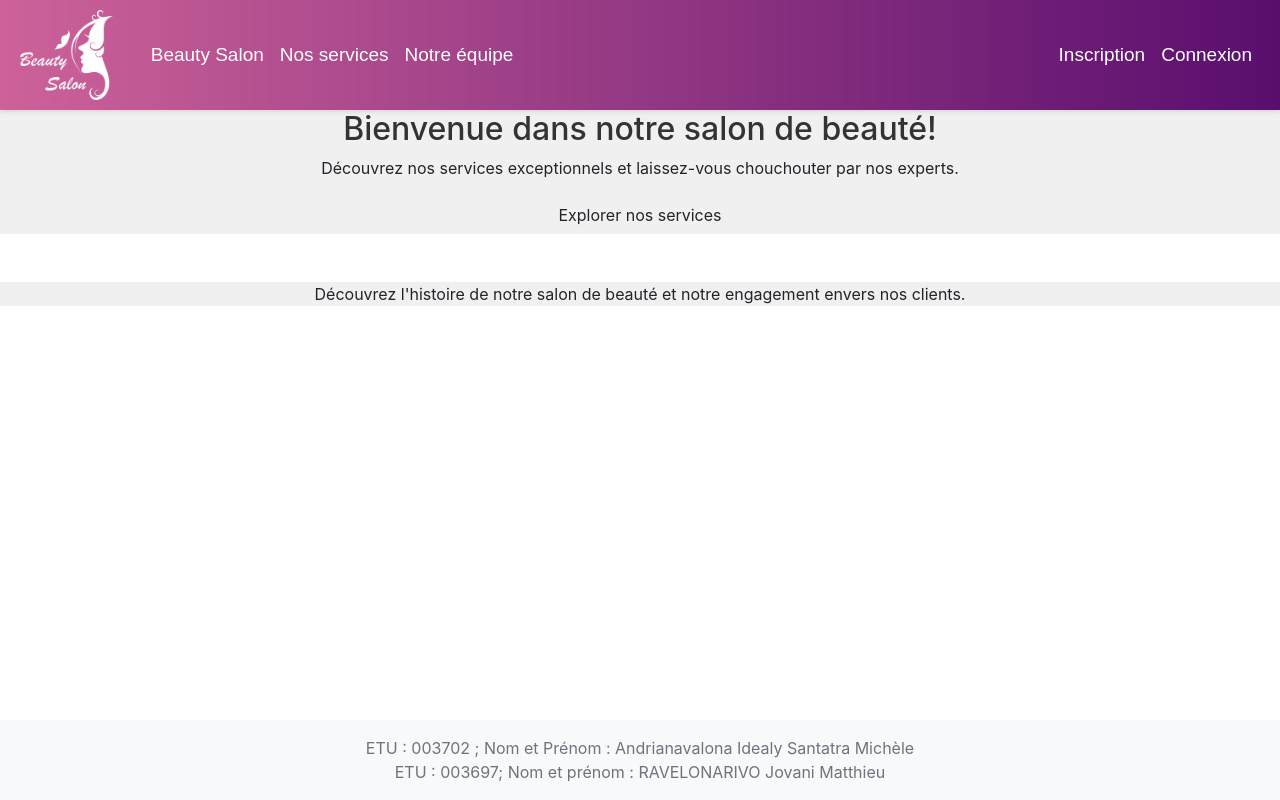
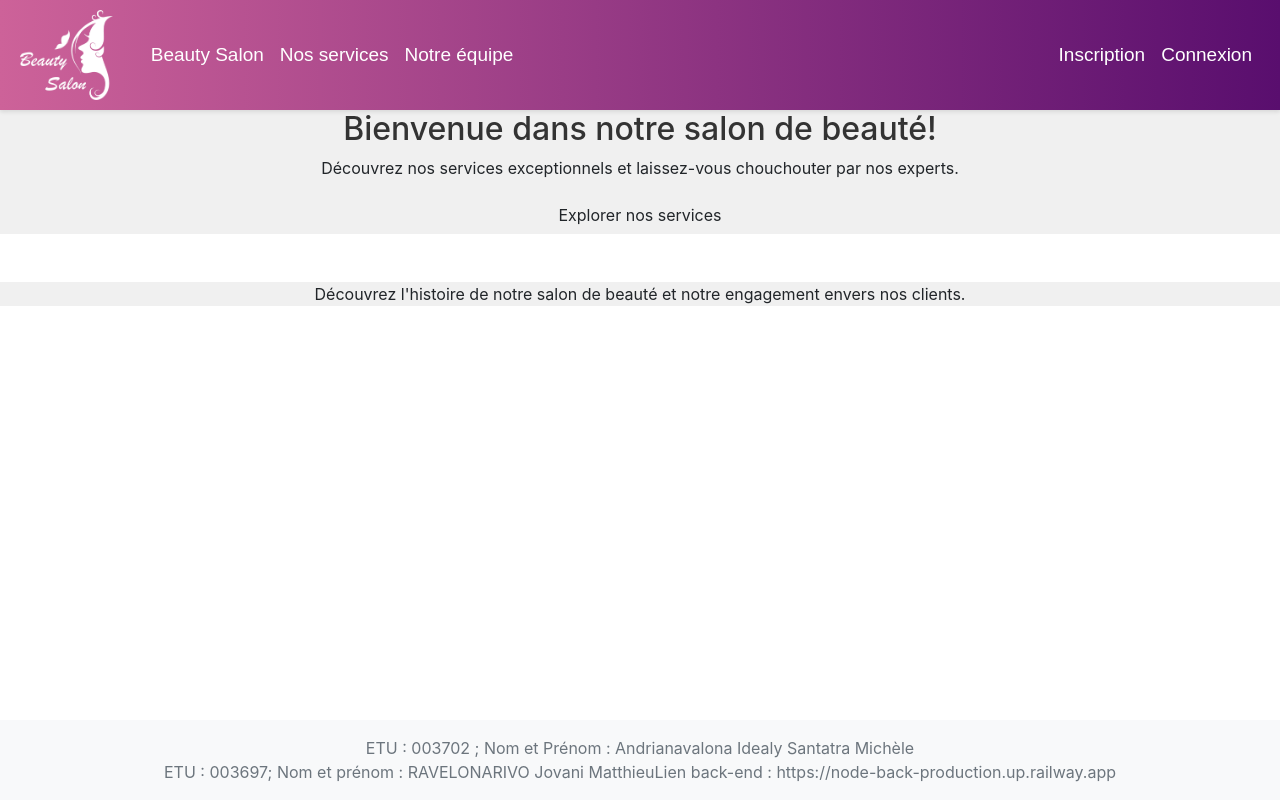
Before and after one commit to jovani494/mean_front, an Angular app: page / in a window 1280 px wide. Built offline with nearby package versions, Linux system fonts and the light colour scheme; no server answers.

Commit message:
Update app.component.html

```diff
--- a/src/app/app.component.html
+++ b/src/app/app.component.html
@@ -45,6 +45,7 @@
         <div class="container text-center">
             <span class="text-muted">ETU : 003702 ; Nom et Prénom : Andrianavalona Idealy Santatra Michèle</span><br>
             <span class="text-muted">ETU : 003697; Nom et prénom : RAVELONARIVO Jovani Matthieu</span>
+            <span class="text-muted">Lien back-end : https://node-back-production.up.railway.app</span>
         </div>
     </footer>
   </div>
```
